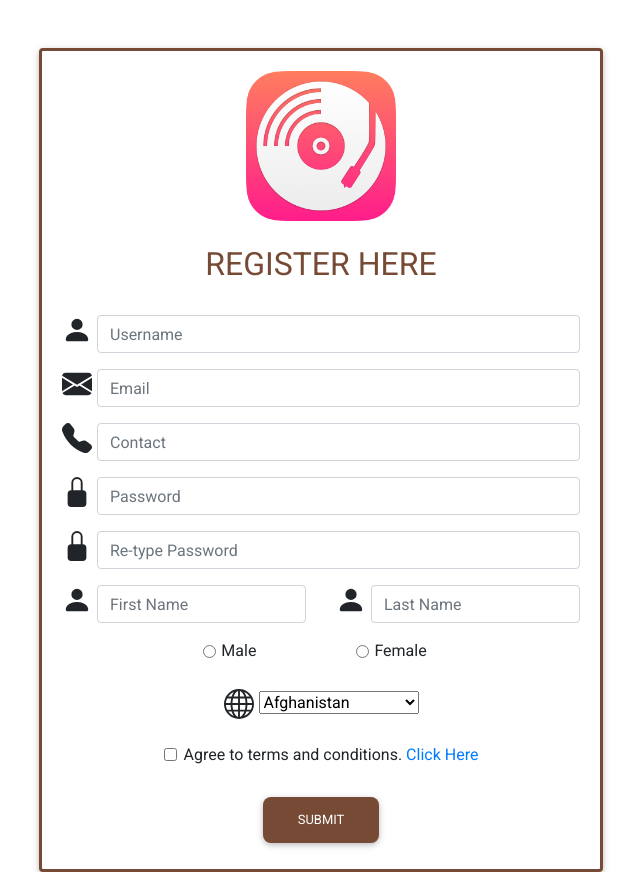
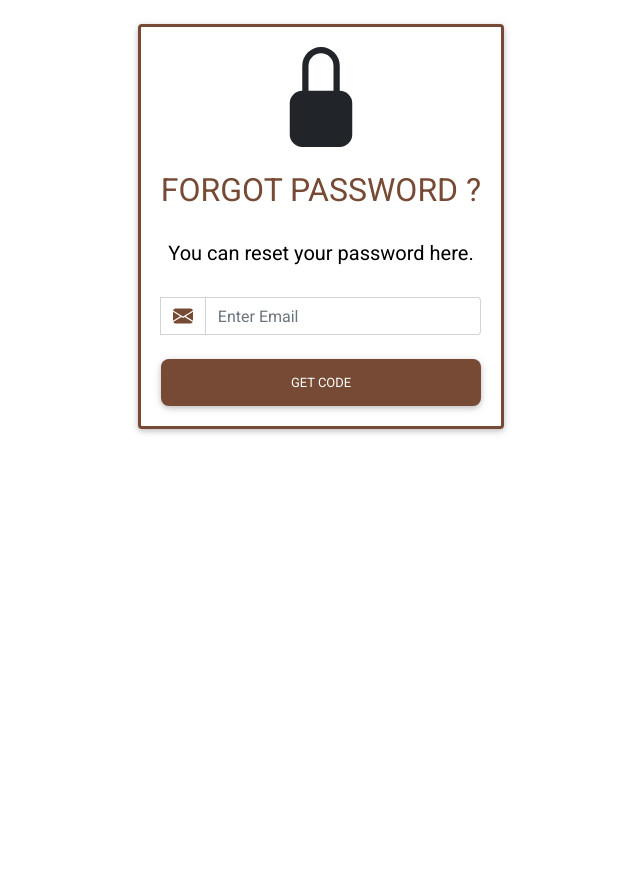
Before and after one commit to BamunugeDR99/Music_Lessons_cover_sheet_app_for_Kaushal_production, a React (Create React App) app in the folder frontend/: page / in a window 1280 px wide. Shown: the whole page, without its empty margins (319-959 px from the left). After the commit the page ends 800 px from the top, so only its background shows below. Built offline with nearby package versions, Linux system fonts and the light colour scheme.

Commit message:
forgot passsword design completed

```diff
--- a/frontend/src/App.js
+++ b/frontend/src/App.js
@@ -9,6 +9,7 @@ import "./App.css";
 import React, { Component } from "react";
 import DataTableTest from "./components/dataTableTest";
 import CustomerRegistration from "./components/customerRole/CustomerRegistration";
+import CustomerForgotPassword from "./components/customerRole/CustomerForgotPassword";
 
 function App() {
   return (
@@ -16,7 +17,7 @@ function App() {
 
     <BrowserRouter>
     <Routes>
-      <Route path="/" element={<CustomerRegistration/>} />
+      <Route path="/" element={<CustomerForgotPassword/>} />
       <Route path="/table" element={<DataTableTest/>}/>
 
     </Routes>
--- /dev/null
+++ b/frontend/src/components/customerRole/CustomerForgotPassword.js
@@ -0,0 +1,223 @@
+import React, { useState } from "react";
+import axios from "axios";
+
+export default function CustomerForgotPassword(props) {
+  const [stageOneStatus, setStageOneStatus] = useState(false);
+  const [stageTwoStatus, setStageTwoStatus] = useState(true);
+  const [stageThreeStatus, setStageThreeStatus] = useState(true);
+  const [lockKeyImage, setLockKeyImage] = useState(false);
+  const [unlockKeyImage, setUnLockKeyImage] = useState(true);
+
+  return (
+    <div>
+      <br />
+      <div className="d-flex justify-content-center">
+        <div class="card" style={{ border: "solid #764A34" }}>
+          <div class="card-body">
+            <div class="text-center">
+              <div hidden={lockKeyImage}>
+                <svg
+                  xmlns="http://www.w3.org/2000/svg"
+                  width="100"
+                  height="100"
+                  fill="currentColor"
+                  class="bi bi-lock-fill"
+                  viewBox="0 0 16 16"
+                >
+                  <path d="M8 1a2 2 0 0 1 2 2v4H6V3a2 2 0 0 1 2-2zm3 6V3a3 3 0 0 0-6 0v4a2 2 0 0 0-2 2v5a2 2 0 0 0 2 2h6a2 2 0 0 0 2-2V9a2 2 0 0 0-2-2z" />
+                </svg>
+              </div>
+              <div hidden = {unlockKeyImage}>
+                <svg
+                  xmlns="http://www.w3.org/2000/svg"
+                  width="100"
+                  height="100"
+                  fill="currentColor"
+                  class="bi bi-unlock-fill"
+                  viewBox="0 0 16 16"
+                >
+                  <path d="M11 1a2 2 0 0 0-2 2v4a2 2 0 0 1 2 2v5a2 2 0 0 1-2 2H3a2 2 0 0 1-2-2V9a2 2 0 0 1 2-2h5V3a3 3 0 0 1 6 0v4a.5.5 0 0 1-1 0V3a2 2 0 0 0-2-2z" />
+                </svg>
+              </div>
+            </div>
+            <br />
+            <div class="text-center">
+              <h2 style={{ color: "#764A34" }}>FORGOT PASSWORD ?</h2>
+            </div>
+            <br />
+            <div class="text-center">
+              <h5 style={{ color: "#000000" }}>
+                You can reset your password here.
+              </h5>
+            </div>
+            <br />
+            {/* enter email field */}
+            {/* stage 1 */}
+            <div hidden={stageOneStatus}>
+              <div class="input-group">
+                {" "}
+                <span class="input-group-append bg-white border-right-10">
+                  <span class="input-group-text bg-transparent">
+                    <svg
+                      xmlns="http://www.w3.org/2000/svg"
+                      width="20"
+                      height="20"
+                      fill="#764A34"
+                      class="bi bi-envelope-fill"
+                      viewBox="0 0 16 16"
+                    >
+                      <path d="M.05 3.555A2 2 0 0 1 2 2h12a2 2 0 0 1 1.95 1.555L8 8.414.05 3.555ZM0 4.697v7.104l5.803-3.558L0 4.697ZM6.761 8.83l-6.57 4.027A2 2 0 0 0 2 14h12a2 2 0 0 0 1.808-1.144l-6.57-4.027L8 9.586l-1.239-.757Zm3.436-.586L16 11.801V4.697l-5.803 3.546Z" />
+                    </svg>
+                  </span>
+                </span>
+                <input
+                  class="form-control border-left-0"
+                  type="email"
+                  id="userEmail"
+                  placeholder="Enter Email"
+                />
+              </div>
+              <br />
+              {/* get code btn  */}
+              <div class="text-center">
+                <button
+                  type="button"
+                  class="btn btn-block"
+                  style={{
+                    backgroundColor: "#764A34",
+                    color: "#ffffff",
+                    borderRadius: "8px",
+                  }}
+                  onClick={() => {
+                    if (stageOneStatus == false) {
+                      setStageTwoStatus(false);
+                      setStageOneStatus(true);
+                    }
+                  }}
+                >
+                  Get Code
+                </button>
+              </div>
+            </div>
+
+            {/* stage 2 */}
+            <div hidden={stageTwoStatus}>
+              <div class="input-group">
+                {" "}
+                <span class="input-group-append bg-white border-right-10">
+                  <span class="input-group-text bg-transparent">
+                    <svg
+                      xmlns="http://www.w3.org/2000/svg"
+                      width="20"
+                      height="20"
+                      fill="#764A34"
+                      class="bi bi-gear-fill"
+                      viewBox="0 0 16 16"
+                    >
+                      <path d="M9.405 1.05c-.413-1.4-2.397-1.4-2.81 0l-.1.34a1.464 1.464 0 0 1-2.105.872l-.31-.17c-1.283-.698-2.686.705-1.987 1.987l.169.311c.446.82.023 1.841-.872 2.105l-.34.1c-1.4.413-1.4 2.397 0 2.81l.34.1a1.464 1.464 0 0 1 .872 2.105l-.17.31c-.698 1.283.705 2.686 1.987 1.987l.311-.169a1.464 1.464 0 0 1 2.105.872l.1.34c.413 1.4 2.397 1.4 2.81 0l.1-.34a1.464 1.464 0 0 1 2.105-.872l.31.17c1.283.698 2.686-.705 1.987-1.987l-.169-.311a1.464 1.464 0 0 1 .872-2.105l.34-.1c1.4-.413 1.4-2.397 0-2.81l-.34-.1a1.464 1.464 0 0 1-.872-2.105l.17-.31c.698-1.283-.705-2.686-1.987-1.987l-.311.169a1.464 1.464 0 0 1-2.105-.872l-.1-.34zM8 10.93a2.929 2.929 0 1 1 0-5.86 2.929 2.929 0 0 1 0 5.858z" />
+                    </svg>
+                  </span>
+                </span>
+                <input
+                  class="form-control border-left-0"
+                  type="text"
+                  id="userCode"
+                  placeholder="Enter Code"
+                />
+              </div>
+              <br />
+              {/* verify code btn  */}
+              <div class="text-center">
+                <button
+                  type="button"
+                  class="btn btn-block"
+                  style={{
+                    backgroundColor: "#764A34",
+                    color: "#ffffff",
+                    borderRadius: "8px",
+                  }}
+                  onClick = {() => {
+                      if(stageTwoStatus == false){
+                          setStageThreeStatus(false);
+                          setStageTwoStatus(true);
+                          setLockKeyImage(true);
+                          setUnLockKeyImage(false);
+                      }
+                  }}
+                >
+                  Verify Code
+                </button>
+              </div>
+            </div>
+
+            {/* stage 3 */}
+            <div hidden={stageThreeStatus}>
+              <div class="input-group">
+                {" "}
+                <span class="input-group-append bg-white border-right-10">
+                  <span class="input-group-text bg-transparent">
+                    <svg
+                      xmlns="http://www.w3.org/2000/svg"
+                      width="20"
+                      height="20"
+                      fill="#764A34"
+                      class="bi bi-lock-fill"
+                      viewBox="0 0 16 16"
+                    >
+                      <path d="M8 1a2 2 0 0 1 2 2v4H6V3a2 2 0 0 1 2-2zm3 6V3a3 3 0 0 0-6 0v4a2 2 0 0 0-2 2v5a2 2 0 0 0 2 2h6a2 2 0 0 0 2-2V9a2 2 0 0 0-2-2z" />
+                    </svg>
+                  </span>
+                </span>
+                <input
+                  class="form-control border-left-0"
+                  type="password"
+                  id="newPassword"
+                  placeholder="Create New Password"
+                />
+              </div>
+              <br />
+              <div class="input-group">
+                {" "}
+                <span class="input-group-append bg-white border-right-10">
+                  <span class="input-group-text bg-transparent">
+                    <svg
+                      xmlns="http://www.w3.org/2000/svg"
+                      width="20"
+                      height="20"
+                      fill="#764A34"
+                      class="bi bi-lock-fill"
+                      viewBox="0 0 16 16"
+                    >
+                      <path d="M8 1a2 2 0 0 1 2 2v4H6V3a2 2 0 0 1 2-2zm3 6V3a3 3 0 0 0-6 0v4a2 2 0 0 0-2 2v5a2 2 0 0 0 2 2h6a2 2 0 0 0 2-2V9a2 2 0 0 0-2-2z" />
+                    </svg>
+                  </span>
+                </span>
+                <input
+                  class="form-control border-left-0"
+                  type="password"
+                  id="confirmPassword"
+                  placeholder="Confirm Password"
+                />
+              </div>
+              <br />
+              {/* verify code btn  */}
+              <div class="text-center">
+                <button
+                  type="button"
+                  class="btn btn-block"
+                  style={{
+                    backgroundColor: "#764A34",
+                    color: "#ffffff",
+                    borderRadius: "8px",
+                  }}
+                >
+                  Change Password
+                </button>
+              </div>
+            </div>
+          </div>
+        </div>
+      </div>
+    </div>
+  );
+}
--- a/frontend/src/components/customerRole/CustomerRegistration.js
+++ b/frontend/src/components/customerRole/CustomerRegistration.js
@@ -4,7 +4,6 @@ import axios from "axios";
 export default function CustomerRegistration(props) {
   return (
     <div >
-      <br />
       <br />
       <div className = "d-flex justify-content-center">
       <div class="card" style={{ border: "solid #764A34"}}>
@@ -319,6 +318,7 @@ export default function CustomerRegistration(props) {
         </div>
       </div>
       </div>
+      <br/>
     </div>
   );
 }
```
